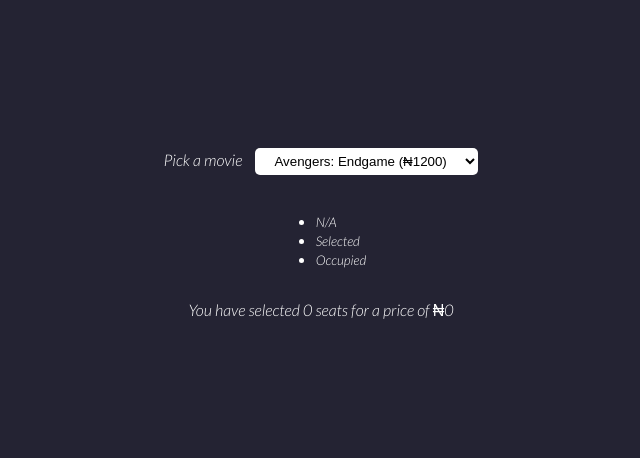
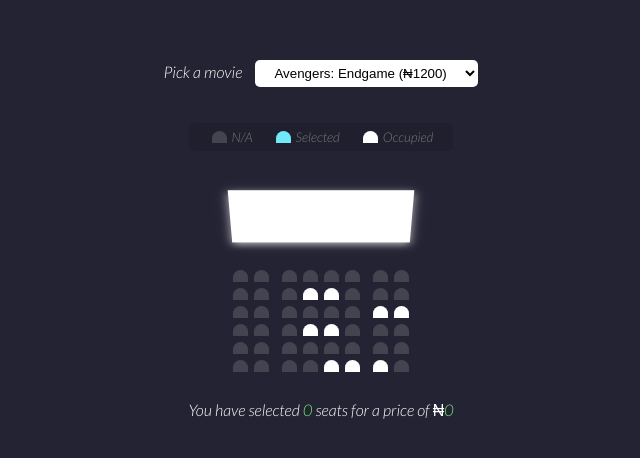
Before and after one commit to precious-akpan/movie-seat-booking, a plain HTML site: page index.html in a window 1280 px wide. Shown: the part 168-626 px from the top of the page, without its empty margins (319-959 px from the left). Drawn offline with Linux system fonts and the light colour scheme.

Commit message:
Finished setting up CSS

```diff
--- a/styles/style.css
+++ b/styles/style.css
@@ -27,3 +27,84 @@ body {
   padding: 5px 15px;
   border-radius: 5px;
 }
+
+.container {
+  perspective: 1000px;
+  margin-bottom: 20px;
+}
+
+.seat {
+  background-color: #444451;
+  height: 12px;
+  width: 15px;
+  margin: 3px;
+  border-top-left-radius: 10px;
+  border-top-right-radius: 10px;
+}
+
+.seat.selected {
+  background-color: #6feaf6;
+}
+
+.seat.occupied {
+  background-color: #fff;
+}
+
+.seat:nth-of-type(2) {
+  margin-right: 10px;
+}
+
+.seat:nth-last-of-type(2) {
+  margin-left: 10px;
+}
+
+.seat:not(.occupied):hover {
+  cursor: pointer;
+  transform: scale(1.2);
+  transition: 0.2s;
+}
+
+.showcase .seat:not(.occupied):hover {
+  cursor: default;
+  transform: scale(1);
+}
+
+.showcase {
+  background: rgba(0, 0, 0, 0.1);
+  padding: 5px 10px;
+  border-radius: 5px;
+  color: #777;
+  list-style-type: none;
+  display: flex;
+  justify-content: space-between;
+}
+
+.showcase li {
+  display: flex;
+  align-items: center;
+  justify-content: center;
+  margin: 0 10px;
+}
+.showcase li small {
+  margin-left: 2px;
+}
+.row {
+  display: flex;
+}
+
+.screen {
+  background-color: #fff;
+  height: 70px;
+  width: 100%;
+  margin: 15px 0;
+  transform: rotateX(-45deg);
+  box-shadow: 0 3px 10px rgba(255, 255, 255, 0.7);
+}
+
+p.text {
+  margin: 5px 0;
+}
+
+p.text span {
+  color: #6fea6f;
+}
```
